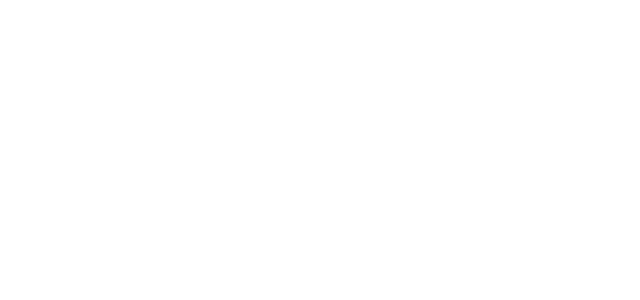
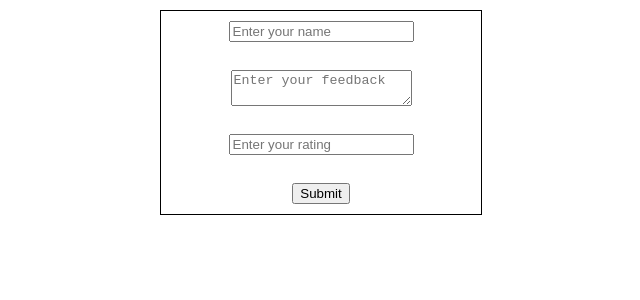
Before and after one commit to Vasanthkumar12/daily-tasks, a React (Vite) app in the folder controlled_uncontrolled_components/: page / in a window 1280 px wide. Shown: the top 300 px of the page, without its empty margins (319-959 px from the left). Built offline with nearby package versions, Linux system fonts and the light colour scheme.

Commit message:
done - the feedback list creation

```diff
--- a/controlled_uncontrolled_components/src/App.jsx
+++ b/controlled_uncontrolled_components/src/App.jsx
@@ -1,10 +1,11 @@
 import './App.css'
+import { FeedbackManager } from './feedback form manager/FeedbackManager'
 
 function App() {
 
   return (
     <>
-
+      <FeedbackManager />
     </>
   )
 }
--- /dev/null
+++ b/controlled_uncontrolled_components/src/feedback form manager/FeedbackManager.jsx
@@ -0,0 +1,49 @@
+import React, { useRef, useState } from 'react'
+
+export const FeedbackManager = () => {
+    const [name, setName] = useState('')
+    const [feedback, setFeedback] = useState('')
+    const [feedbacks, setFeedbacks] = useState([])
+    const [search, setSearch] = useState('')
+    const ratingRef = useRef(null)
+
+    const handleSubmit = (e) => {
+        e.preventDefault()
+        const rating = ratingRef.current.value
+
+        if(feedback == '' || name == '' || rating == '') {
+            alert('feedback and name should not be empty.')
+            return
+        }
+
+        let obj = { name: name, feedback: feedback, rating: rating, timestamp: Date.now() }
+        setFeedbacks([...feedbacks, obj])
+        setName('')
+        setFeedback('')
+        ratingRef.current.value = null
+    }
+
+  return (
+    <div>
+        <form onSubmit={handleSubmit} style={{border: '1px solid', padding: '10px', display: 'flex', flexDirection: 'column', alignItems: 'center', margin: '10px auto', maxWidth: '300px'}}>
+            <input type="text" name ='name' value={name} onChange={(e) => setName(e.target.value)} style={{marginBottom: '10px'}} placeholder='Enter your name' /><br />
+
+            <textarea name="feedback" style={{marginBottom: '10px'}} placeholder='Enter your feedback' id="feedback" value={feedback} onChange={(e) => setFeedback(e.target.value)} ></textarea><br />
+
+            <input type="text" ref={ratingRef} style={{marginBottom: '10px'}} placeholder='Enter your rating' /><br />
+
+            <input type="submit" />
+        </form>
+
+        { feedbacks.map((fb) => (
+            <div style={{border: '1px solid black', display: 'inline-block', margin: '10px', padding: '5px'}}>
+                <p>Name : {fb.name}</p>
+                <p>Feedback :  {fb.feedback}</p>
+                <p>Rating : {fb.rating}</p>
+                <p>Timestamp : {fb.timestamp}</p>
+            </div>
+
+        ))}
+    </div>
+  )
+}
```
